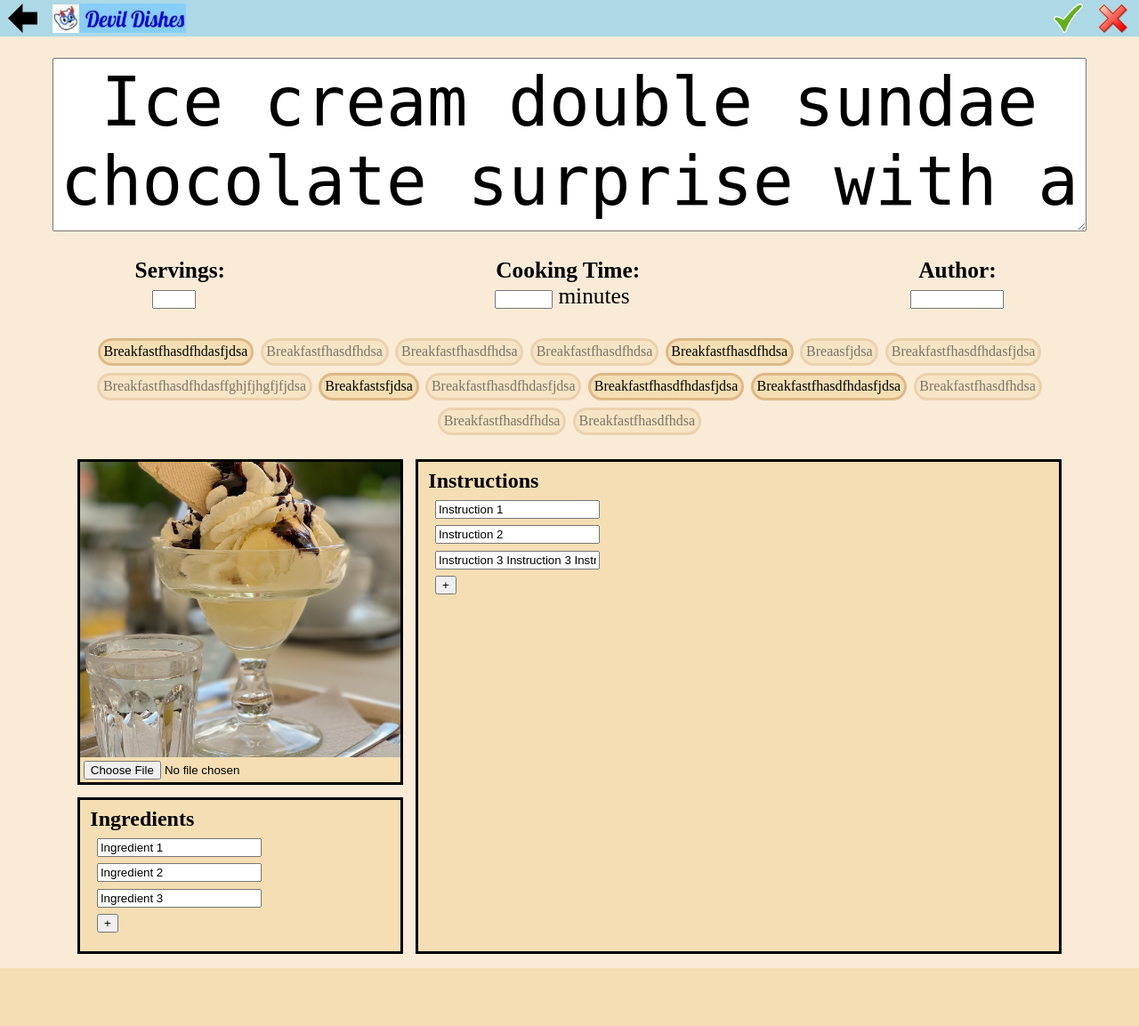
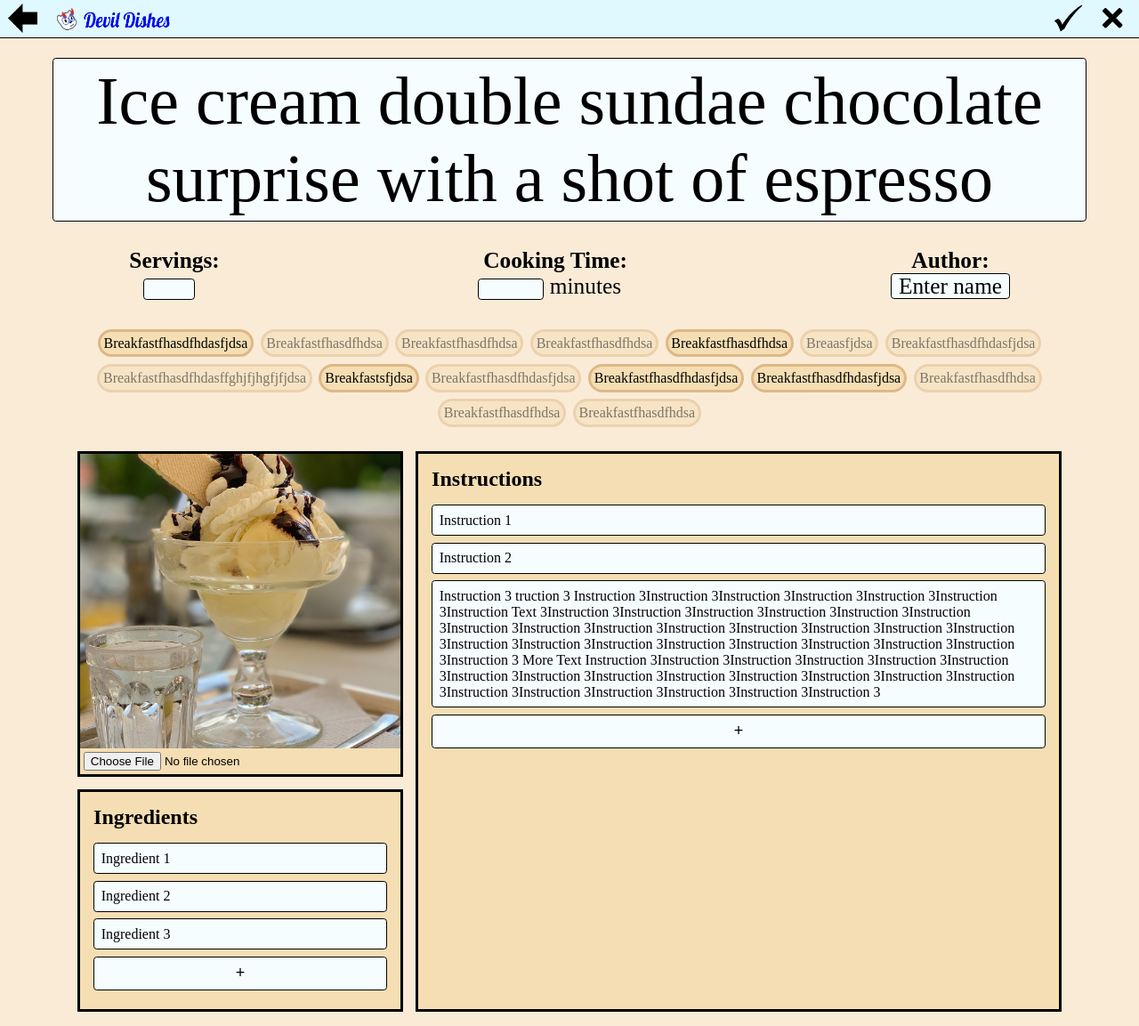
Before and after one commit to wujoannec/cse110-fa21-group8, a PHP site: page /editRecipe.html in a window 1280 px wide. Shown: the whole page at 89% size. Before the commit the page ends 1088 px from the top, so only its background shows below. Run offline with PHP 8.4, Linux system fonts and the light colour scheme.

Commit message:
style colors, logo, input fields

```diff
--- a/source/assets/styles/editRecipe.css
+++ b/source/assets/styles/editRecipe.css
@@ -1,24 +1,21 @@
 /*
 To do:
 1. Ability to change order of instructions/ingredients items
-2. Fix sizing of input fields
+2. Fix sizing of input fields (edit)
 3. Wrap text on metaData (make grid instead of text box)
-4. Aesthetic (color scheme, Logo align between pages)
+4. Aesthetic (color scheme, Logo align between pages, height of top bar, font)
+5. Fix logo (transparent, commit to color), fix logo src (Bug)
+6. Bug: home/viewRecipe Pages do not load (on PR)
+7. Margins on view Recipe recipe card text
+
+Done:
+6. Bug of tags visible over navbar
+
 */
 
 body {
     margin: 0 0 5mm 0;
     background-color: antiquewhite;
-}
-
-article[id='ingredients'] > h2, article[id='instructions'] > h2 {
-    margin: 2mm 0mm 2mm 3mm;
-
-}
-
-article[id='ingredients'] > div, article[id='instructions'] > div {
-    margin: 0 0 2mm 5mm;
-    display: flex;
 }
 
 
@@ -27,13 +24,17 @@ article[id='ingredients'] > div, article[id='instructions'] > div {
 /************/
 #navbarGrid {
     display: grid;
-    background-color: lightblue;
+    background-color: rgb(224, 248, 255);
     grid-template-columns: 5px 50px auto 50px 50px;
 
     /* sticky navbar */
     position: fixed;
+    z-index: 1;
     top: 0;
     width: 100%;
+
+    border-bottom: solid;
+    border-width: 1px;
 }
 
 /* gives margin to first element after navbar so doesn't overlap */
@@ -45,6 +46,13 @@ article[id='ingredients'] > div, article[id='instructions'] > div {
     height: 33px;
     width: 33px;
     margin: 1mm;
+
+}
+
+#logo {
+    margin: 0mm;
+    height: 115%;
+    overflow-y: hidden;
 }
 
 #backBtn {
@@ -64,6 +72,24 @@ article[id='ingredients'] > div, article[id='instructions'] > div {
     grid-column: 5/6;
 }
 
+
+/********************/
+/** INPUT ELEMENTS **/
+/********************/
+[role='textbox'], #addIngredient, #addInstruction, [type='text']  {
+    background-color: rgb(245, 253, 255);
+    border-radius: 1mm;
+    padding: 2mm;
+    border: solid;
+    border-width: 1px;
+}
+
+#addIngredient, #addInstruction {
+    font-size: large;
+    width: 100%;
+}
+
+
 /***********/
 /** TITLE **/
 /***********/
@@ -76,13 +102,6 @@ article[id='ingredients'] > div, article[id='instructions'] > div {
     font-size: calc(12px + 5vw);
     width: 90%;
     resize: vertical;
-    height: 185px;
-}
-
-#metaData > * {
-    text-align: center;
-    padding: 1mm;
-    font-size: calc(10px + 1.2vw);
 }
 
 #metaData {
@@ -91,6 +110,25 @@ article[id='ingredients'] > div, article[id='instructions'] > div {
     justify-content: space-around;
     margin: 0mm 5mm 0mm 0mm;
 }
+
+
+#metaData > * {
+    text-align: center;
+    padding: 1mm;
+    font-size: calc(10px + 1.2vw);
+}
+
+
+#author, #cookTime, #servings {
+    display: inline-flex;
+    flex-flow: column;
+    justify-content: flex-start;
+    align-items: center;
+    line-height: 0.5em;
+    height: 0.5em;
+}
+
+
 
 
 /**********/
@@ -162,6 +200,13 @@ article[id='ingredients'] > div, article[id='instructions'] > div {
     grid-row: 3/4;
 }
 
+#ingredients > *, #instructions > * {
+    margin: 2mm 4mm 2mm 4mm;
+}
+
+#ingredients > h2, #instructions > h2 {
+    margin: 4mm 4mm;
+}
 
 /******************/
 /** DESKTOP VIEW **/
@@ -182,9 +227,6 @@ article[id='ingredients'] > div, article[id='instructions'] > div {
     #recipeCardGrid > * {
         width: 100%;
         height: 100%;
-        margin: 1mm 1mm;
-        border: solid;
-        background-color: wheat;
     }
 
     #imageEdit {
--- a/source/editRecipe.html
+++ b/source/editRecipe.html
@@ -11,18 +11,22 @@
     <body>
         <nav id='navbarGrid'>
             <input type='image' id='backBtn' src='assets/images/backArrow.png'>
-            <img id='logo' src='assets/images/logo.jpg'>
+            <img id='logo' src='assets/images/logo.png'>
             <input type='image' id='confirmBtn' src='assets/images/confirm.png'>
             <input type='image' id='cancelBtn' src='assets/images/cancel.png'>
         </nav>
 
-        <textarea id='title'>Ice cream double sundae chocolate surprise with a shot of espresso</textarea>
+        <div role='textbox' contenteditable id='title'>
+            Ice cream double sundae chocolate surprise with a shot of espresso
+        </div>
+        <!-- <textarea id='title'>Ice cream double sundae chocolate surprise with a shot of espresso</textarea> -->
 
         <div id='metaData'>
             <!-- Limit input servings to 3 digits (999 people), cookTime to 4 digits (9,999 minutes), make size of input box just longer than max input length -->
-            <p><b>Servings:</b> <br><input type='text' id='servings' size='3' maxlength='2'></span> &nbsp;</p>
-            <p><b>Cooking Time:</b> <br><input type='text' id='cookTime' size='5' maxlength='4'></span> minutes &nbsp;</p>
-            <p><b>Author:</b> <br><input type='text' id='author' size='10'></span></p>
+            <p><b>Servings:</b> <br><span><input type='text' id='servings' size='3' maxlength='2'></span> &nbsp;</p>
+            <p><b>Cooking Time:</b> <br><span><input type='text' id='cookTime' size='5' maxlength='4'></span> minutes &nbsp;</p>
+            <!-- <p><b>Author:</b> <br><span><input type='text' id='author' size='10'></span></p> -->
+            <p><b>Author:</b> <br><span id='author' role='textbox' contenteditable>Enter name</span></p>
         </div>
 
         <div class='tags'>
@@ -52,16 +56,16 @@
             <article id='ingredients'>
                 <h2>Ingredients</h2>
 
-                <div id='ingredient1'>
-                    <input type='text' value='Ingredient 1'>
+                <div role='textbox' contenteditable id='ingredient1'>
+                    Ingredient 1
                 </div>
 
-                <div id='ingredient2'>
-                    <input type='text' value='Ingredient 2'>
+                <div role='textbox' contenteditable id='ingredient2'>
+                    Ingredient 2
                 </div>
 
-                <div id='ingredient3'>
-                    <input type='text' value='Ingredient 3'>
+                <div role='textbox' contenteditable id='ingredient3'>
+                    Ingredient 3
                 </div>
 
                 <div>
@@ -72,16 +76,14 @@
             <article id='instructions'>
                 <h2>Instructions</h2>
 
-                <div id='instruction1'>
-                    <input type='text' value='Instruction 1'>
+                <div role='textbox' contenteditable id='instruction1'>
+                    Instruction 1
                 </div>
-
-                <div id='instruction2'>
-                    <input type='text' value='Instruction 2'>
+                <div role='textbox' contenteditable id='instruction2'>
+                    Instruction 2
                 </div>
-
-                <div id='instruction3'>
-                    <input type='text' value='Instruction 3 Instruction 3 Instruction 3 Instruction 3 Instruction 3 Instruction 3 Instruction 3 Instruction 3 Instruction 3 Instruction 3 Instruction 3 Instruction 3 Instruction 3 Instruction 3 Instruction 3 Instruction 3 Instruction 3 Instruction 3 Instruction 3 Instruction 3 Instruction 3 Instruction 3 Instruction 3 Instruction 3 Instruction 3 Instruction 3 Instruction 3 '>
+                <div role='textbox' contenteditable id='instruction3'>
+                    Instruction 3 truction 3 Instruction 3Instruction 3Instruction 3Instruction 3Instruction 3Instruction 3Instruction Text 3Instruction 3Instruction 3Instruction 3Instruction 3Instruction 3Instruction 3Instruction 3Instruction 3Instruction 3Instruction 3Instruction 3Instruction 3Instruction 3Instruction 3Instruction 3Instruction 3Instruction 3Instruction 3Instruction 3Instruction 3Instruction 3Instruction 3Instruction 3 More Text Instruction 3Instruction 3Instruction 3Instruction 3Instruction 3Instruction 3Instruction 3Instruction 3Instruction 3Instruction 3Instruction 3Instruction 3Instruction 3Instruction 3Instruction 3Instruction 3Instruction 3Instruction 3Instruction 3Instruction 3
                 </div>
 
                 <div>
```
Also changed, not shown: source/assets/images/cancel.png, source/assets/images/confirm.png, source/assets/images/logo.png (added).
